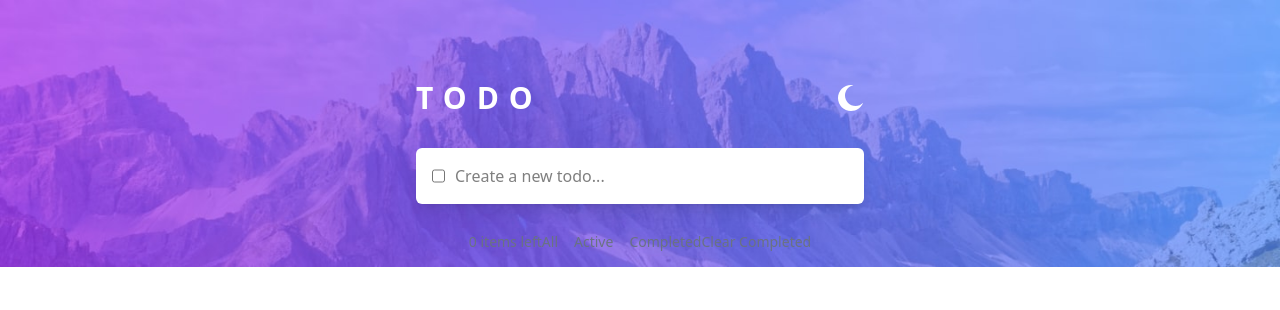
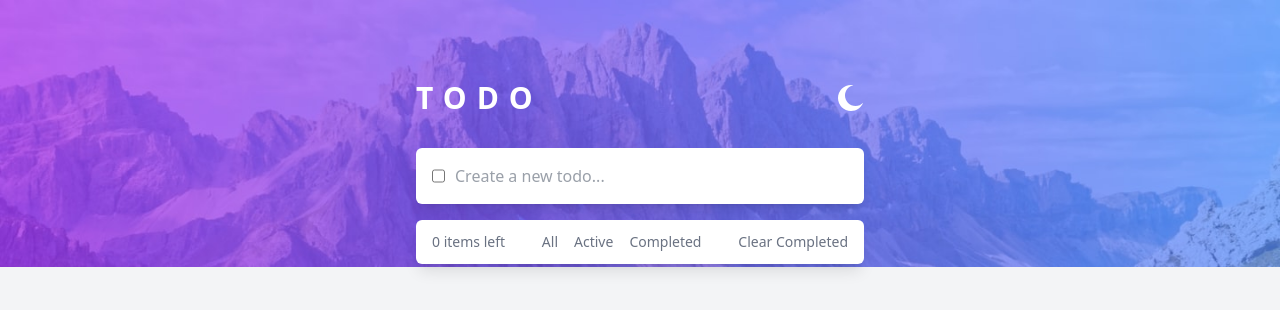
Before and after one commit to JeffTunner/ToDo-App, a React app in the folder frontend/: page / in a window 1280 px wide. Shown: the top 310 px of the page. Built offline with nearby package versions, Linux system fonts and the light colour scheme; the HTML template or start-up script is replaced by a standard one.

Commit message:
Light/Dark theme implemented

```diff
--- a/frontend/src/App.jsx
+++ b/frontend/src/App.jsx
@@ -26,9 +26,13 @@ function App() {
     }));
   }
 
+  const cardBg = isDark ? "bg-gray-800" : "bg-white";
+  const textPrimary = isDark ? "text-gray-200" : "text-gray-700";
+  const textMuted = isDark ? "text-gray-400" : "text-gray-500";
+
   return (
     <>
-     <main className={`relative min-h-screen ${isDark ? "bg-black" : "bg-white"}`}>
+     <main className={`relative min-h-screen ${isDark ? "bg-black" : "bg-gray-100"}`}>
       <div className="absolute top-0 left-0 w-full">
         <HeaderBackground isDark={isDark} />
       </div>
@@ -41,19 +45,18 @@ function App() {
           </button>
         </div>
 
-        <div className="w-full max-w-md bg-white rounded-md p-4 mt-8 shadow-lg flex gap-2.5">
+        <div className={`w-full max-w-md ${cardBg} rounded-md p-4 mt-8 shadow-lg flex gap-2.5`}>
           <input type="checkbox" name="completed" />
-          <input type="text" placeholder='Create a new todo...' className='w-full bg-transparent outline-none' value={input}
+          <input type="text" placeholder='Create a new todo...' className={`w-full bg-transparent outline-none ${textPrimary}`} value={input}
           onChange={(e) => setInput(e.target.value)} onKeyDown={(e) => e.key === "Enter" ? handleAddTodo() : null}/>
         </div>
 
-        <div className="w-full max-w-md bg-white rounded-md mt-4 shadow-lg divide-y">
+        <div className={`w-full max-w-md ${cardBg} rounded-md mt-4 shadow-lg divide-y ${isDark ? "divide-gray-700" : "divide-gray-200"}`}>
           {todos.map(todo => (
-            <TodoItem key={todo.id} todo={todo} onToggle={handleCompleted} />
+            <TodoItem key={todo.id} todo={todo} onToggle={handleCompleted} isDark={isDark}/>
           ))}
-        </div>
 
-        <div className="flex justify-between px-4 py-3 text-sm text-gray-500">
+          <div className="flex justify-between px-4 py-3 text-sm text-gray-500">
           <span>{todos.length} items left</span>
           <div className="flex gap-4">
             <button>All</button>
@@ -61,6 +64,7 @@ function App() {
             <button>Completed</button>
           </div>
           <button>Clear Completed</button>
+        </div>
         </div>
 
       </div>
--- a/frontend/src/features/todo/components/TodoItem.jsx
+++ b/frontend/src/features/todo/components/TodoItem.jsx
@@ -1,13 +1,13 @@
 
-export default function TodoItem({todo, onToggle}) {
+export default function TodoItem({todo, onToggle, isDark}) {
 return (
-    <div className="flex gap-2.5 items-center px-4 py-3">
+    <div className="flex items-center gap-4 px-4 py-4">
       <input
         type="checkbox"
         checked={todo.completed}
         onChange={() => onToggle(todo.id)}
       />
-      <p className={todo.completed ? "line-through" : ""}>
+      <p className={`${isDark ? "text-gray-200" : "text-gray-700"} ${todo.completed ? "line-through text-gray-400" : ""}`}>
         {todo.text}
       </p>
     </div>
```
